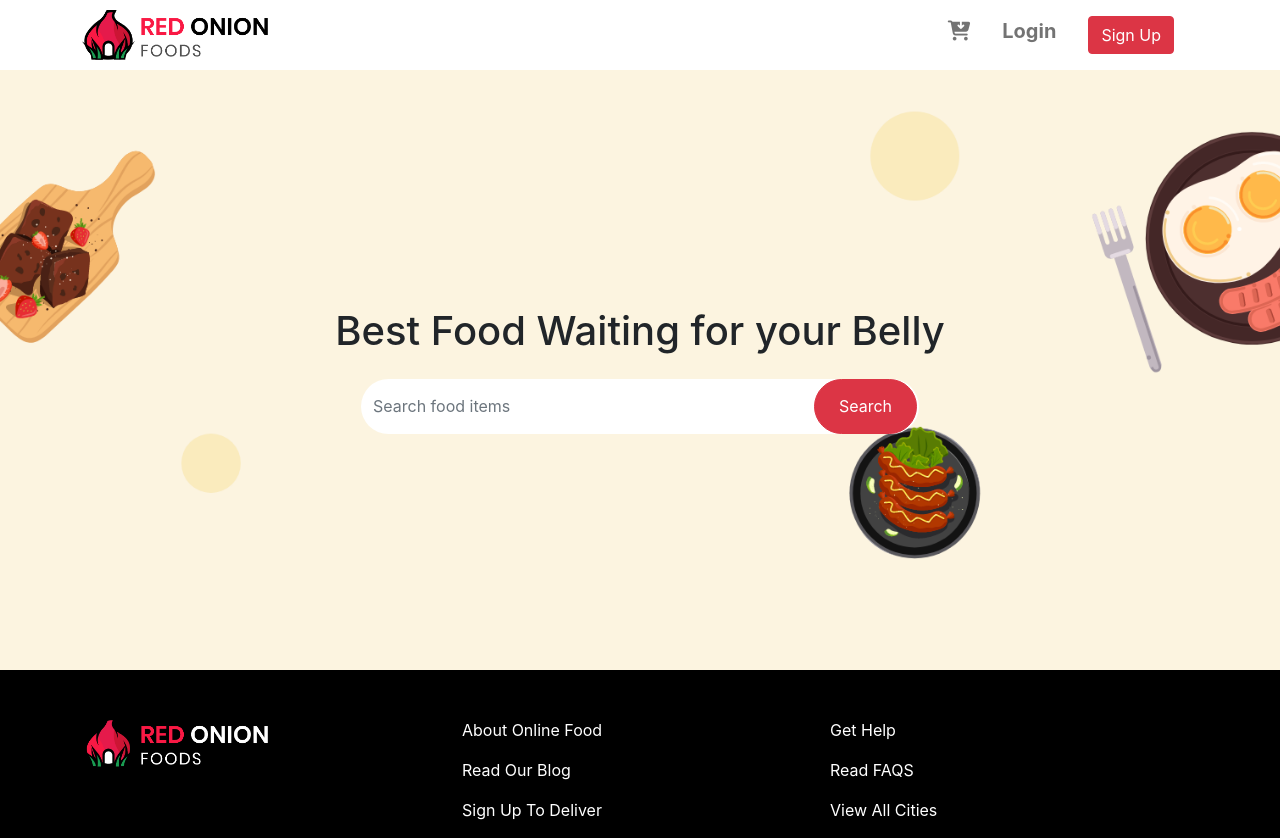
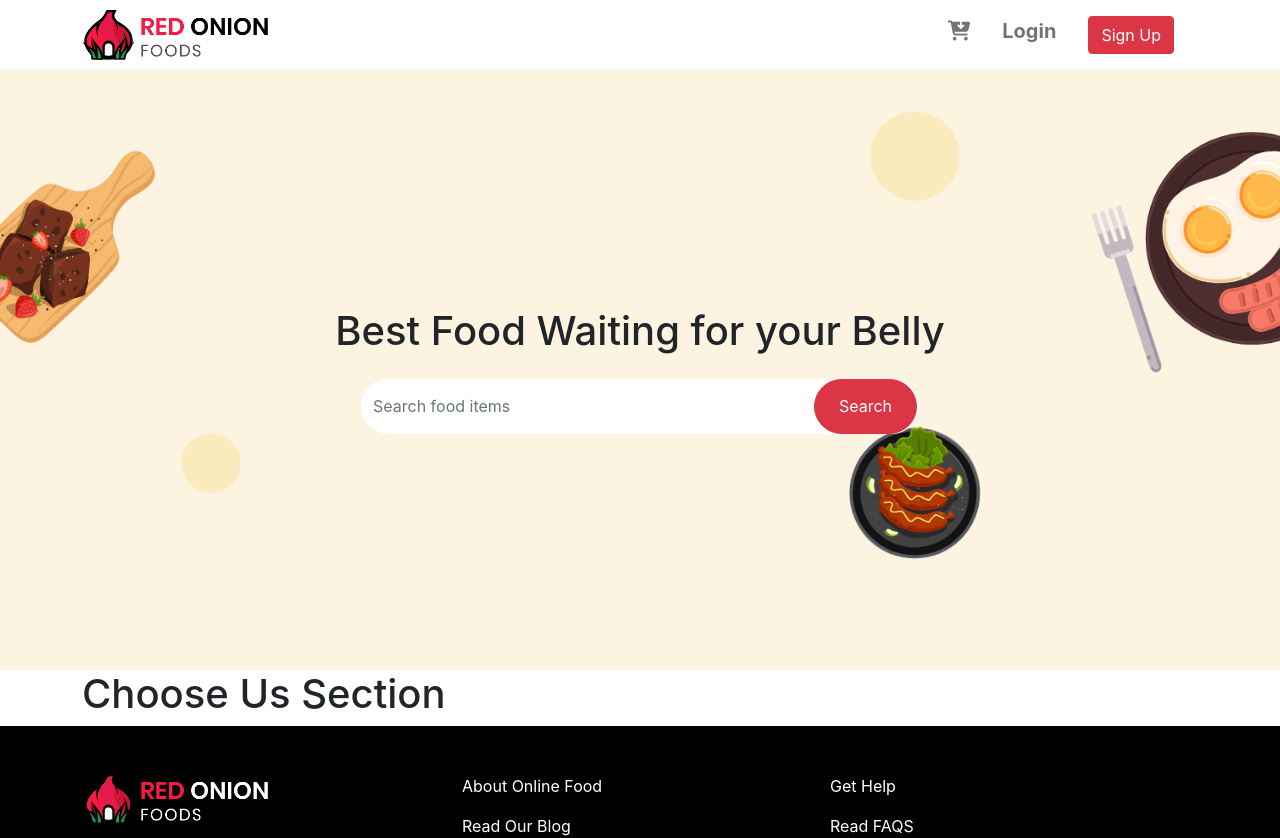
Before and after one commit to Dip-Baidya/Hot-onion-restaurent, a React (Create React App) app: page / in a window 1280 px wide. Shown: the top 838 px of the page. Built offline with nearby package versions, Linux system fonts and the light colour scheme; no server answers.

Commit message:
Add Choose Us Section

```diff
--- /dev/null
+++ b/src/Components/ChooseUs/ChooseUs.js
@@ -0,0 +1,11 @@
+import React from 'react';
+
+const ChooseUs = () => {
+    return (
+        <div className="container">
+            <h1>Choose Us Section</h1>
+        </div>
+    );
+};
+
+export default ChooseUs;
--- a/src/Components/Home/Home.js
+++ b/src/Components/Home/Home.js
@@ -1,10 +1,12 @@
 import React from 'react';
+import ChooseUs from '../ChooseUs/ChooseUs';
 import Banner from './Banner/Banner';
 
 const Home = () => {
     return (
         <div>
             <Banner></Banner>
+            <ChooseUs></ChooseUs>
         </div>
     );
 };
```
